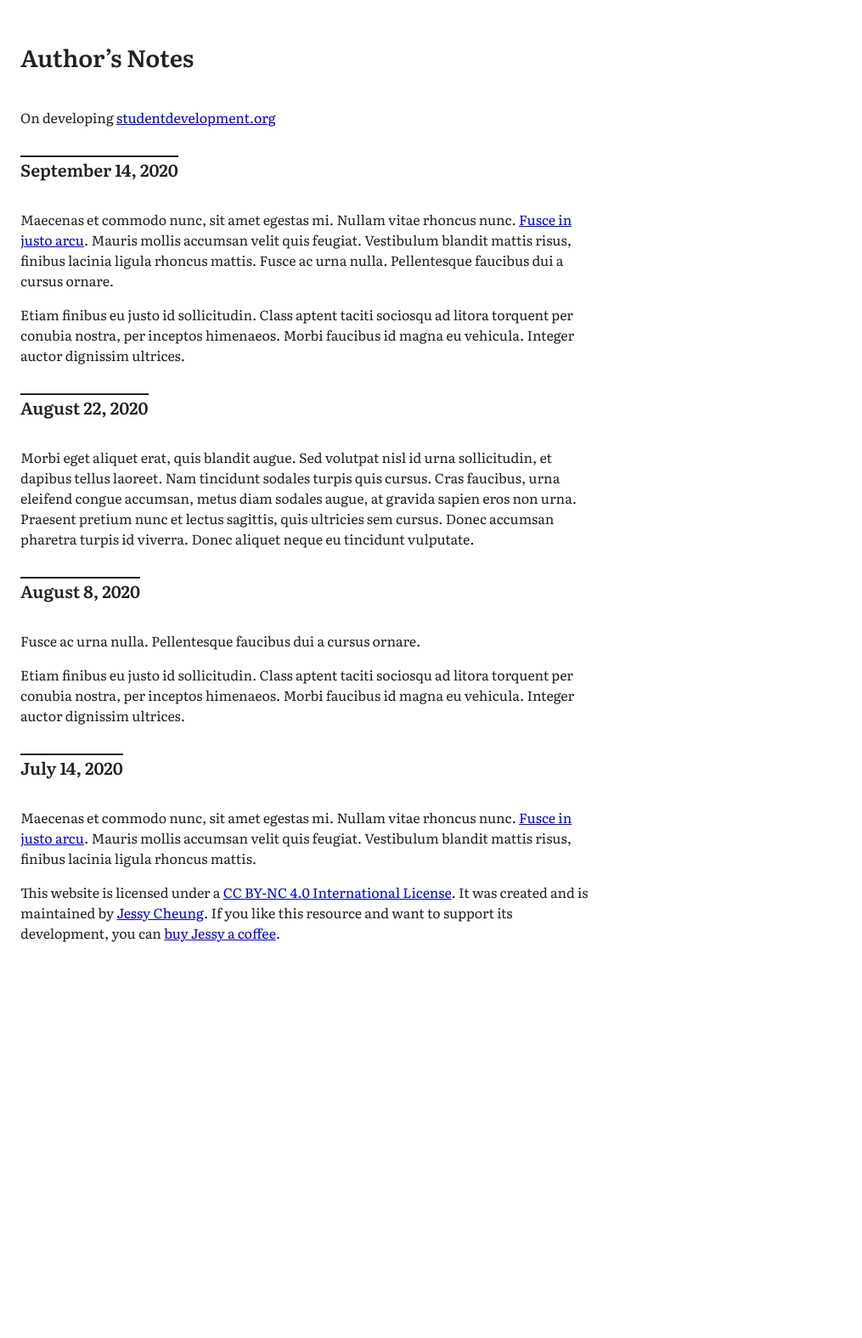
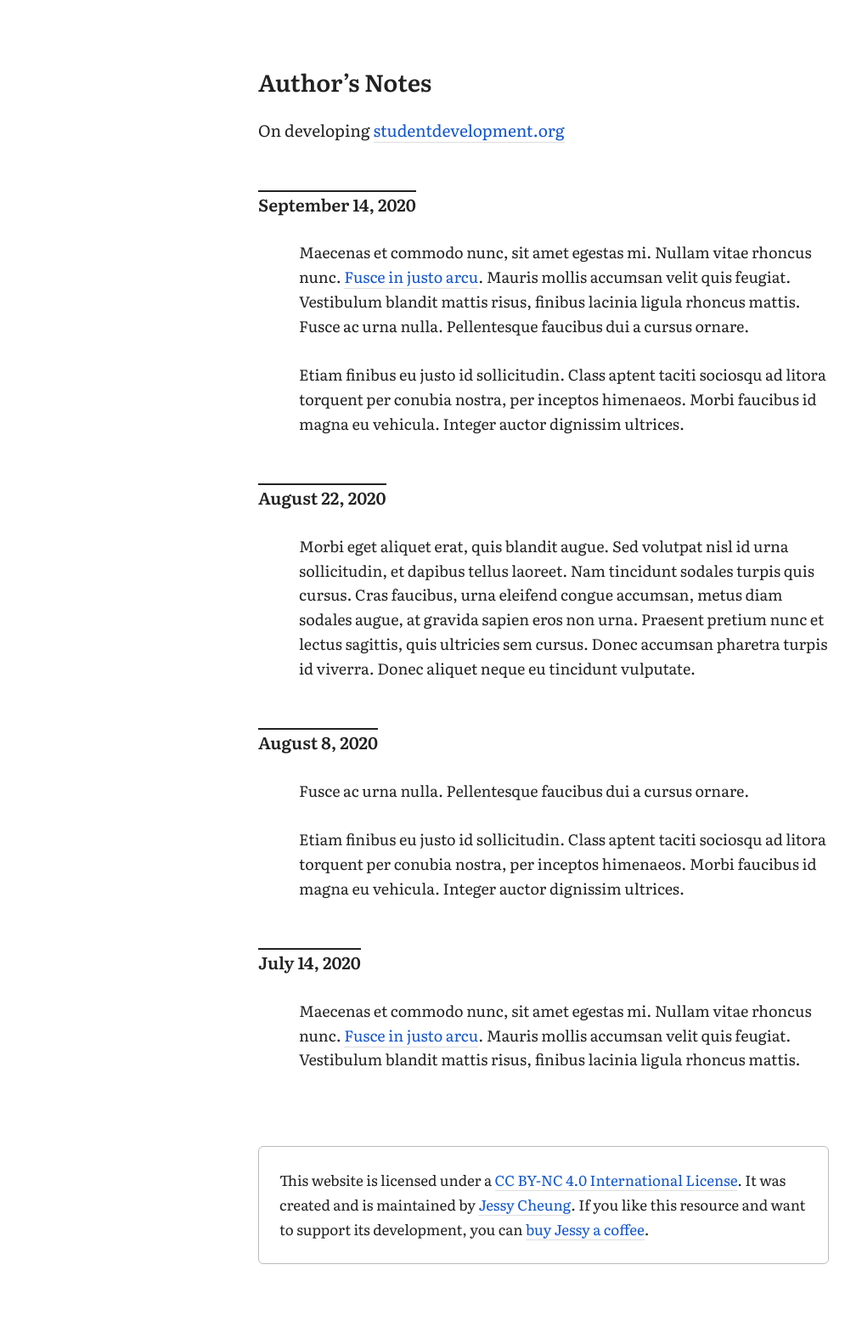
Before and after one commit to jl-c/jl-c.github.io, a Jekyll site: the page notes.html, which Jekyll copies as it is, in a window 1280 px wide. Shown: the whole page at 85% size, without its empty margins (0-1015 px from the left). Built offline with Jekyll 4.4.1, drawn with Linux system fonts in a browser that asks for light colours; before the commit the page ends 1134 px from its top, so only the background shows below that.

Commit message:
Update notes.html

```diff
--- a/notes.html
+++ b/notes.html
@@ -3,26 +3,81 @@
 <head>
 <title>Author’s Notes</title>
 <meta name=viewport content="width=device-width, initial-scale=1.0">
-<link href="https://fonts.googleapis.com/css2?family=Literata:wght@400;500;600;700&display=swap" rel=stylesheet>
+<link href="https://fonts.googleapis.com/css2?family=Literata:wght@400;500;600;700&display=swap" rel="stylesheet">
 <style>
-body{color:#222;font-family:'Literata',serif;margin:1.5rem;max-width:42rem}
-h1{display:inline-block;font-size:1.75rem;font-weight:600;line-height:1.8rem;margin:1.8rem auto}
-h2{border-top:2px solid;display:inline-block;font-size:1.25rem;font-weight:600;line-height:1.8rem;margin:calc(1.8rem}
-p{font-size:1.0625rem;line-height:1.8rem;margin:0 0 1.8rem;max-width:39rem}
-p.tag{font-size:1.2rem;line-height:1.8rem;margin-left:0}
-a:visited{color:#639}
-a{border-bottom:1px solid #ddd;color:#15c;text-decoration:none}
-a:hover{border-bottom:1px solid #15c;color:#15c}
-footer{border:1px solid #bbb;border-radius:6px;line-height:1.8rem;max-width:39rem;margin:5.4rem auto;padding:1.6rem 1.5rem}
-@media screen and (min-width:39rem) {
+
+body {
+color:#222;
+font-family: 'Literata', serif;
+margin:1.5rem;
+max-width:42rem
+}
+
+h1 {
+display:inline-block;
+font-size:1.75rem;
+font-weight:600;
+line-height:1.8rem;
+margin:1.8rem auto
+}
+
+h2 {
+border-top:2px solid;
+display:inline-block;
+font-size:1.25rem;
+font-weight:600;
+line-height:1.8rem;
+margin:calc(1.8rem - 2px) 0 1.8rem
+}
+
+p {
+font-size:1.0625rem;
+line-height:1.8rem;
+margin:0 0 1.8rem;
+max-width:39rem
+}
+
+p.tag {
+font-size:1.2rem;
+line-height:1.8rem;
+margin-left:0;
+}
+
+a:visited {
+color:#663399
+}
+
+a {
+border-bottom:1px solid #ddd;
+color:#15c;
+text-decoration:none
+}
+
+a:hover {
+border-bottom:1px solid #15c;
+color:#15c;
+}
+
+footer {
+border:1px solid #bbb;
+border-radius:6px;
+line-height:1.8rem;
+max-width:39rem;
+margin:5.4rem auto;
+padding:1.6rem 1.5rem
+}
+
+@media screen and (min-width:39rem){
 p{margin-left:auto}
 }
-@media screen and (min-width:45rem) {
+
+@media screen and (min-width:45rem){
 body{margin:1.5rem auto 0}
-h1{margin-top:3.6rem}
-p{font-size:1.125rem}
-footer{font-size:1.0625rem}
+  h1 {margin-top:3.6rem}
+p{font-size:1.125rem;}
+  footer{font-size:1.0625rem}
 }
+
 </style>
 </head>
 <body>
@@ -36,6 +91,7 @@ footer{font-size:1.0625rem}
 <p>Fusce ac urna nulla. Pellentesque faucibus dui a cursus ornare.</p><p>Etiam finibus eu justo id sollicitudin. Class aptent taciti sociosqu ad litora torquent per conubia nostra, per inceptos himenaeos. Morbi faucibus id magna eu vehicula. Integer auctor dignissim ultrices.</p>
 <h2>July 14, 2020</h2>
 <p>Maecenas et commodo nunc, sit amet egestas mi. Nullam vitae rhoncus nunc. <a href=https://www.youtube.com/watch?v=WVErYPCmmeA>Fusce in justo arcu</a>. Mauris mollis accumsan velit quis feugiat. Vestibulum blandit mattis risus, finibus lacinia ligula rhoncus mattis.</p></div>
+
 <footer>This website is licensed under a <a class=footer href=#>CC BY-NC 4.0 International License</a>. It was created and is maintained by <a class=footer href=#>Jessy Cheung</a>. If you like this resource and want to support its development, you can <a class=footer href=#>buy Jessy a coffee</a>.</footer>
 </body>
 </html>
```
